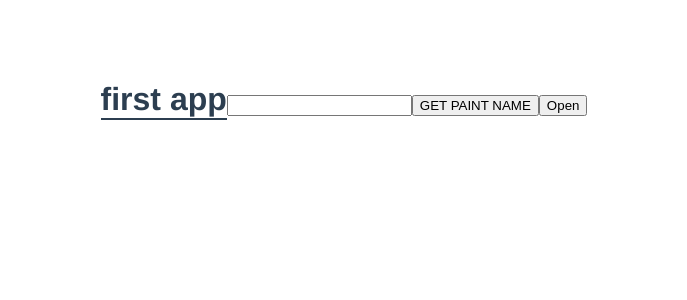
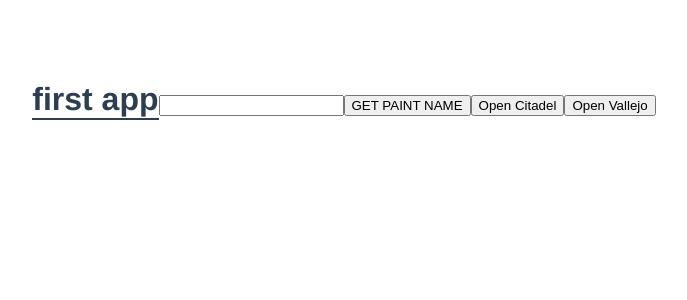
Before and after one commit to Paul2071/vuemodal, a Vue app: page / in a window 1280 px wide. Shown: the top 300 px of the page, without its empty margins (296-983 px from the left). Built offline with nearby package versions, Linux system fonts and the light colour scheme.

Commit message:
created 2nd modal to test the reusability of the modal comp. Seems straight forward, needed to add methods to handle open and closing of it

```diff
--- a/src/App.vue
+++ b/src/App.vue
@@ -6,14 +6,33 @@
 
       <li v-for="paint in paints">
         <h1>{{ paint.name }}</h1>
+      </li>
 
-      </li>
+
+      <template v-slot:citadel>
+        <a href='aa'>sign up now</a>
+      </template>
 
   </Modal>
 
-  </div>
+</div>
+
+<div v-if="showModalTwo">
+
+  <Modal  theme="" @closemodal="toggleModalTwo">
+
+
+    <li v-for="paint in paints">
+        <h1>{{ paint.name }}</h1>
+      </li>
+
+
+  </Modal>
+
+</div>
   <button @click="handleClick()" >GET PAINT NAME</button>
-  <button @click="toggleModal()" >Open</button>
+  <button @click="toggleModal()" >Open Citadel</button>
+  <button @click="toggleModalTwo()" >Open Vallejo</button>
 
 </template>
 
@@ -29,6 +48,7 @@ export default {
   data () {
     return {
       showModal: false,
+      showModalTwo: false,
       title:  "first app",
       header: "Paint collection ",
       paints: [
@@ -55,6 +75,9 @@ export default {
     },
     toggleModal() {
       this.showModal = !this.showModal
+    },
+    toggleModalTwo() {
+      this.showModalTwo = !this.showModalTwo
     }
   }
 
--- a/src/components/Modal.vue
+++ b/src/components/Modal.vue
@@ -1,7 +1,13 @@
 <template>
     <div class="backdrop" @click.self="closeModal">
         <div class="modal" :class="{sale: theme === 'sale'}">
-            <slot></slot>
+
+            <slot>default content -- something gone wrong!</slot>
+
+            <div class="actions">
+              <slot name="citadel"></slot>
+            </div>
+
 
         </div>
     </div>
```
Also changed, not shown: notes.txt.
